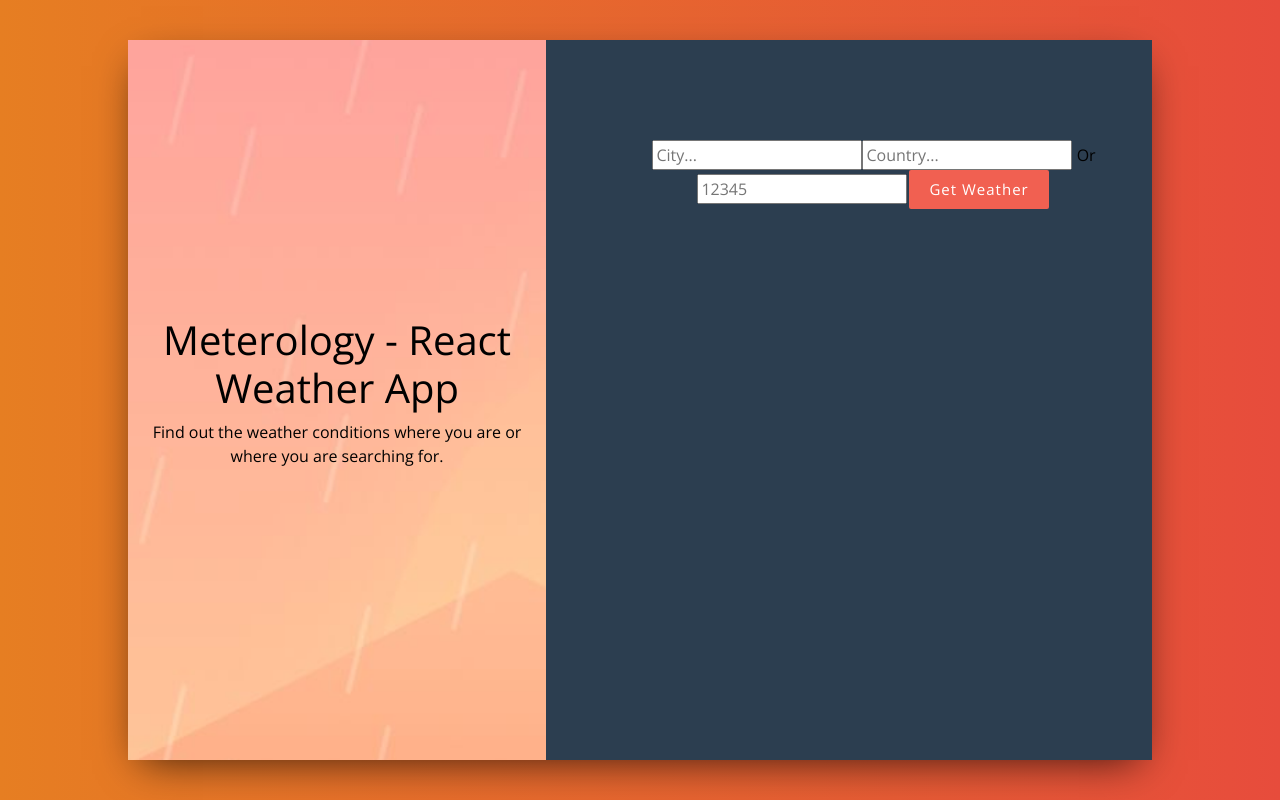
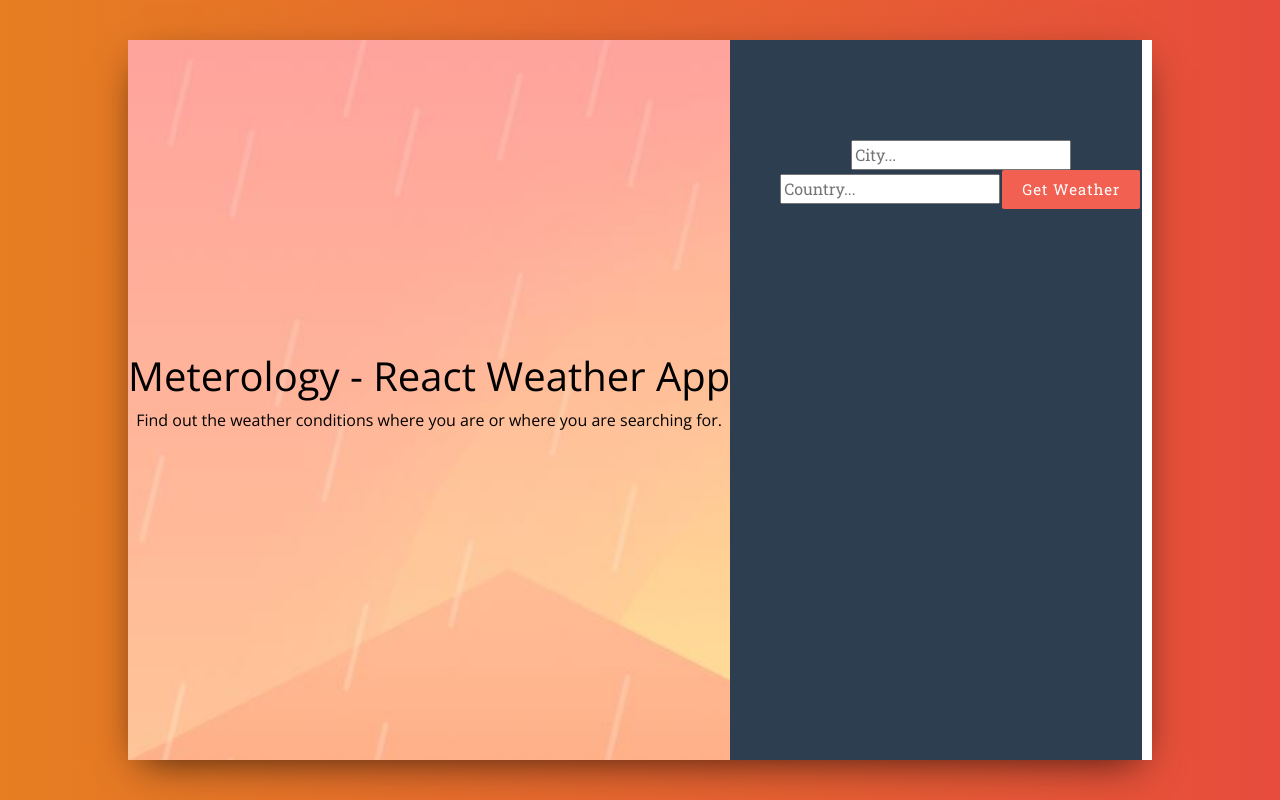
Before and after one commit to Nerajno/Meterology, a React (Create React App) app: page / in a window 1280 px wide. Built offline with nearby package versions, Linux system fonts and the light colour scheme.

Commit message:
refactored some of the visual aspects

```diff
--- a/package.json
+++ b/package.json
@@ -3,7 +3,12 @@
   "version": "0.1.0",
   "private": true,
   "dependencies": {
+    "@fortawesome/fontawesome-svg-core": "^1.2.25",
+    "@fortawesome/free-solid-svg-icons": "^5.11.2",
+    "@fortawesome/react-fontawesome": "^0.1.7",
     "bootstrap": "^4.4.1",
+    "font-awesome": "^4.7.0",
+    "fontawesome": "^5.6.3",
     "react": "^16.11.0",
     "react-dom": "^16.11.0",
     "react-geolocated": "^3.0.1",
--- a/src/App.css
+++ b/src/App.css
@@ -53,12 +53,15 @@ body {
   height: 90vh;
   padding-top: 100px;
   padding-left: 50px;
+  text-align: center;
+  margin: 0 auto;
+
 }
 
 input[type="text"] {
   background-color: transparent;
   border: 0;
-  border-bottom: solid 1px #f16051;
+  /* border-bottom: solid 1px #f16051; */
   width: 30%;
   padding-bottom: 4px;
   color: #fff !important;
@@ -66,11 +69,12 @@ input[type="text"] {
   letter-spacing: 2px;
   margin-bottom: 30px;
   margin-right: 20px;
+  padding: 10px 0 10px 0;
   font-size: 20px;
-}
+  text-align: justify;
+  outline: none;
+  padding-bottom: 13px;
 
-input[type="text"] {
-    outline: none;
 }
 
 input:-webkit-autofill {
@@ -125,3 +129,14 @@ button:active {
   letter-spacing: 1px;
   font-weight: 200;
 }
+
+.weatherResults {
+  padding-top: 40px;
+  color: antiquewhite;
+  text-align: left;
+  font-family: "Roboto Slab", serif;
+}
+
+.inputForm{
+  font-family: "Roboto Slab", serif;
+}
--- a/src/App.js
+++ b/src/App.js
@@ -6,6 +6,7 @@ import Weather from './Components/Weather';
 class App extends React.Component {
 	state = {
 		city: undefined,
+		state: undefined,
 		country: undefined,
 		temperature: undefined,
 		humidity: undefined,
@@ -66,9 +67,11 @@ class App extends React.Component {
 							<div className="row">
 								<div className="col-xs-5 title-container">
 									<Titles />
-									<div className="col-xs-7 form-container">
+									<div className="col-xs-7 form-container align-items-center">
 										<Form getWeather={this.getWeather} />
+
 										<Weather
+
 											city={this.state.city}
 											country={this.state.country}
 											temperature={this.state.temperature}
@@ -90,6 +93,3 @@ class App extends React.Component {
 		}
 
 		export default App;
-
-{/*
- */}
--- a/src/Components/Form.js
+++ b/src/Components/Form.js
@@ -3,11 +3,10 @@ import React from 'react'
 class Form extends React.Component {
     render() {
         return (
-            <form onSubmit={this.props.getWeather }>
+            <form onSubmit={this.props.getWeather } className="inputForm">
                 <input text="text" name="city" placeholder="City..." />
+                <br/>
                 <input text="text" name="country" placeholder="Country..." />
-                <text> Or </text>
-                <input text="number" name="zipcode" placeholder="12345"></input>
                 <button>Get Weather</button>
             </form>
         );
--- a/src/Components/Weather.js
+++ b/src/Components/Weather.js
@@ -1,12 +1,14 @@
 import React from 'react'
+import { FontAwesomeIcon } from '@fortawesome/react-fontawesome'
+import { faCoffee } from '@fortawesome/free-solid-svg-icons'
 
 class Weather extends React.Component {
     render() {
         return (
-            <div>
+            <div className="weatherResults">
                 {this.props.city && this.props.country && <p>Location: {this.props.city}, {this.props.country}</p>}
                 { this.props.temperature && <p>Temperature: {this.props.temperature}</p>}
-                {this.props.humidity && <p> Humidity: {this.props.humidity}</p>}
+                {this.props.humidity && <p> Humidity: {this.props.humidity}%</p>}
                 {this.props.description && <p>Conditions: {this.props.description}</p>}
                 {/* {this.props.icon}  */}
                 {this.props.error && <p>{this.props.error}</p>}
```
Also changed, not shown: 1 other file (tests, documents, lock files or other folders).
